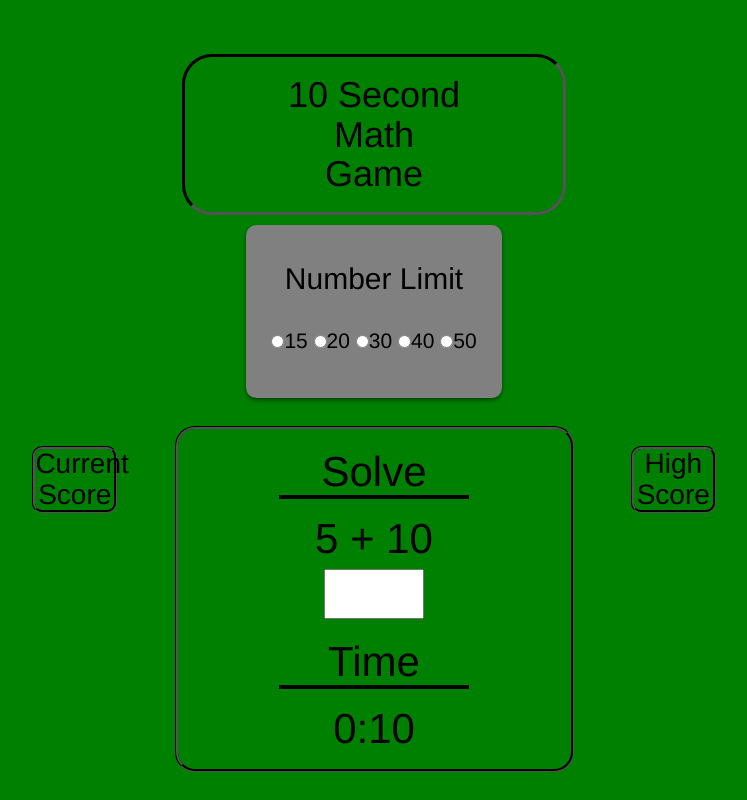
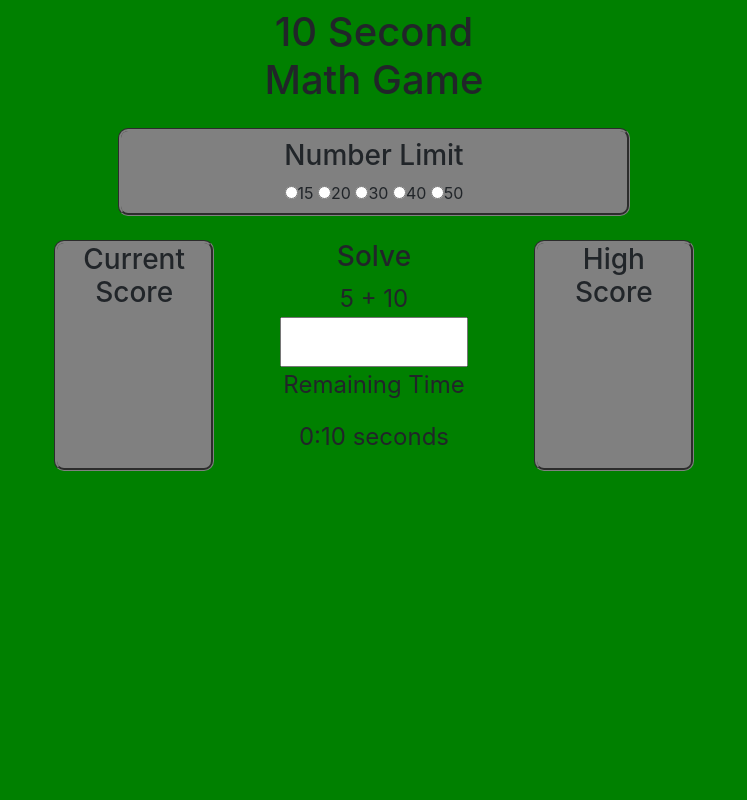
Before and after one commit to samorey11/10secmathgame, a plain HTML site: page index.html in a window 1280 px wide. Shown: the whole page, without its empty margins (266-1013 px from the left). Drawn offline with nearby package versions, Linux system fonts and the light colour scheme.

Commit message:
Fixed CSS bugs

```diff
--- a/index.css
+++ b/index.css
@@ -1,87 +1,37 @@
-.game-container {
-  width: 60%;
-  height: 200px;
-  margin-left: 20%;
-  margin-right: 20%;
-  margin-bottom: 2em;
-  margin-top: 2em;
-
-}
-
 body {
-  color: black;
   background-color: green;
 }
 
 #userAnswer {
-  width: 100px;
+  width: 60%;
   height: 50px;
 }
 
-h1 {
-  border-radius: 30px;
-  border-style: inset;
-  border-color: black;
-  margin-top: 1.5em;
-
-  width: 30%;
-  margin-left: 35%;
-  margin-right: 35%;
-  padding-top: 0.5em;
-  padding-bottom: 0.5em;
+.flex-container {
+  display: flex;
+  flex-wrap: wrap;
+  justify-content: space-evenly;
+  align-content: stretch;
 }
 
-h2 {
-  margin-top: 1em;
+#score, #number-limit {
+  border-radius: 10px;
+  border-style: groove;
+  border-color: grey;
+
+  background-color: grey;
 }
 
 h3 {
-  width: 50%;
-  margin-left: 25%;
-  margin-right: 25%;
+  flex-wrap: wrap;
 }
 
-#solve, #new-question, #timer {
-  font-size: 3em;
-}
-
-#solve {
-  border-bottom: 4px solid black;
-}
-
-#game-focus {
-  border-radius: 20px;
-  border-style: groove;
-  border-color: black;
-  padding-left: 0.5em;
-  padding-right: 0.5em;
-}
-
-.number-max {
-  margin-bottom: 2em;
-  margin-top: 1em;
-  font-size: 1.5em;
-}
-
-.number-limit-container {
-  padding-top: .5em;
-  border-radius: .75em;
-  box-shadow: 0 2px 4px rgba(0,0,0,0.5);
-  vertical-align: center;
-  width: 20%;
-  margin-left: 40%;
-  margin-right: 40%;
-  background-color: grey;
-}
-
-#score {
-  border-radius: 10px;
-  border-style: groove;
-  border-color: black;
-  font-size: 2em;
+#number-limit {
+  width: 40%;
 
 }
 
-#score-text {
+#game {
   font-size: 1.5em;
+  align-items: center;
 }
--- a/index.html
+++ b/index.html
@@ -3,7 +3,7 @@
   <head>
     <meta charset="utf-8">
     <meta name="viewport" content="width=device-width">
-    <link href="https://maxcdn.bootstrapcdn.com/bootstrap/3.3.7/css/bootstrap.min.css" rel="stylesheet" type="text/css" />
+    <link rel="stylesheet" href="https://cdn.jsdelivr.net/npm/bootstrap@4.6.0/dist/css/bootstrap.min.css" integrity="sha384-B0vP5xmATw1+K9KRQjQERJvTumQW0nPEzvF6L/Z6nronJ3oUOFUFpCjEUQouq2+l" crossorigin="anonymous">
     <link href="index.css" rel="stylesheet" type="text/css" />
     <script
       src="https://code.jquery.com/jquery-3.3.1.min.js"
@@ -13,13 +13,12 @@
     <title>10 Second Math Game</title>
   </head>
   <body>
-    <div>
-      <h1 class="text-center">10 Second</br>Math</br>Game</h1>
-    </div>
-    <div class="number-limit-container">
-      <h2 class="text-center border-bottom">Number Limit</h2>
+    <h1 class="text-center my-2">10 Second</br>Math Game</h1>
+    <div></div>
+    <div class="container text-center my-4 py-2" id="number-limit">
+      <h3>Number Limit</h3>
       <div class="row">
-        <div class="number-max text-center">
+        <div class="col-12">
             <input class="number-limit" id="fifteen" type="radio" name="maxvalue" value="15">15
             <input class="number-limit" id="twenty" type="radio" name="maxvalue" value="20">20
             <input class="number-limit" id="thirty" type="radio" name="maxvalue" value="30">30
@@ -28,29 +27,31 @@
         </div>
       </div>
     </div>
-    <div class="game-container">
+    <div class="flex-container flex-shrink text-center my-4 mx-4">
       <div class="row">
-        <div class="col-xs-3 text-center">
-          <h3 class="border-bottom" id="score">Current</br>Score</h3>
-          <div class="gameScore" id="score-text"></div>
+        <div class="col-3 flex-item flex-shrink-0" id="score">
+          <h3>Current</br> Score</h3>
+          <div class="gameScore"></div>
         </div>
-        <div class="col-xs-6 text-center" id="game-focus">
-          <h3 id="solve">Solve</h3>
+        <div class="col-6 flex-item px-1" id="game">
+          <h3>Solve</h3>
           <div id="new-question">
-          </div><div class="answer"><input class="text-center" type="number" id="userAnswer" name="sum"/></div>
-          <h3 id="solve">Time</h3>
-          <p><span id="timer">0:10</span></p>
+          </div>
+          <input type="number" id="userAnswer" name="sum"/>
+          <p>Remaining Time</p>
+          <p><span id="timer">0:10</span> seconds</p>
         </div>
-        <div class="col-xs-3 text-center">
-          <h3 class="border-bottom" id="score">High</br>Score</h3>
-          <div class="highScore" id="score-text"></div>
+        <div class="col-3 flex-item flex-shrink-0" id="score">
+          <h3>High</br>Score</h3>
+          <div class="highScore"></div>
         </div>
       </div>
-      <!-- <div class="row">
-        <div class="col-xs-12 text-center" id="game-focus">
-          <h3 id="solve">Remaining Time</h3>
+      <!--<div class="row">
+        <div class="col-xs-12 text-center">
+          <p>Remaining Time</p>
           <p><span id="timer">0:10</span> seconds</p>
         </div>
       </div> -->
     </div>
+    <script src="https://cdn.jsdelivr.net/npm/bootstrap@4.6.0/dist/js/bootstrap.bundle.min.js" integrity="sha384-Piv4xVNRyMGpqkS2by6br4gNJ7DXjqk09RmUpJ8jgGtD7zP9yug3goQfGII0yAns" crossorigin="anonymous"></script>
   </body>
```
